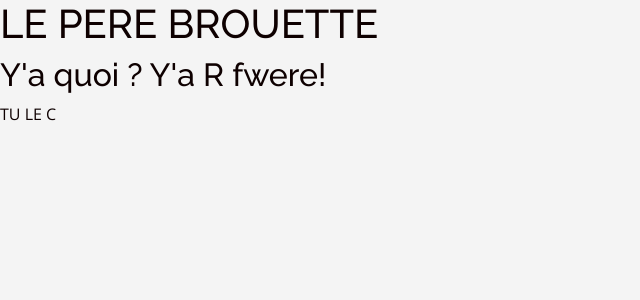
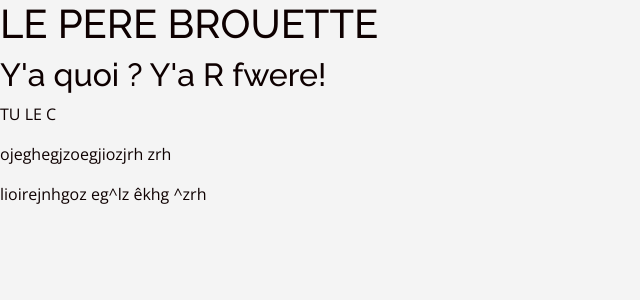
Before and after one commit to nicolasbouygues/leperebrouette, a Rails app: page / in a window 1280 px wide. Shown: the part 71-371 px from the top of the page, without its empty margins (0-640 px from the left). Run offline with Rails 7, Linux system fonts and the light colour scheme; style sheets or scripts are compiled from the project's sources; some libraries are stand-ins or nearby versions.

Commit message:
seed, views changes

```diff
--- a/app/views/pages/home.html.erb
+++ b/app/views/pages/home.html.erb
@@ -1,3 +1,7 @@
 <h1>LE PERE BROUETTE</h1>
 <h2>Y'a quoi ? Y'a R fwere!</h2>
 <p>TU LE C</p>
+
+<p>ojeghegjzoegjiozjrh zrh</p>
+
+<p>lioirejnhgoz eg^lz êkhg ^zrh</p>
```
Also changed, not shown: db/seeds.rb (line endings or trailing spaces).
